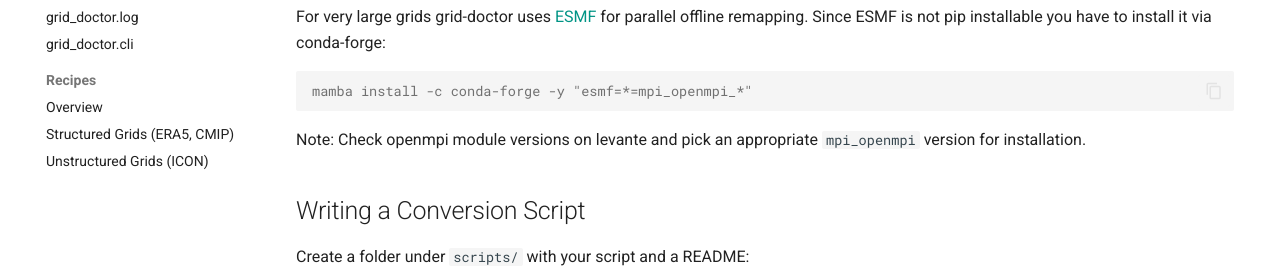
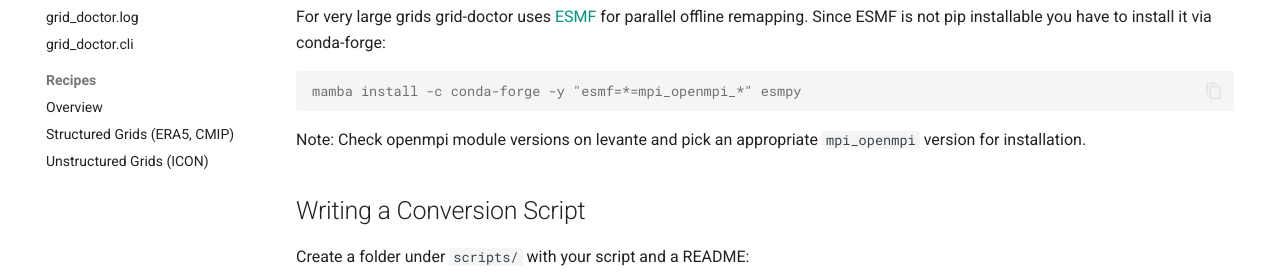
Before and after one commit to freva-org/grid-doctor, an MkDocs documentation site: the page built from docs/getting-started.md, in a window 1280 px wide and 900 px high. Shown: the part 399-677 px from the top of the window. Built offline with MkDocs 1.6.1 and Material for MkDocs 9.7.7, drawn with Linux system fonts in a browser that asks for light colours; comment, search, counter and statistics services are not loaded.

Commit message:
Update docs.

````diff
--- a/docs/getting-started.md
+++ b/docs/getting-started.md
@@ -15,7 +15,7 @@ remapping. Since ESMF is not pip installable you have to install it via
 conda-forge:
 
 ```console
-mamba install -c conda-forge -y "esmf=*=mpi_openmpi_*"
+mamba install -c conda-forge -y "esmf=*=mpi_openmpi_*" esmpy
 ```
 
 Note: Check openmpi module versions on levante and pick an appropriate
--- a/pyproject.toml
+++ b/pyproject.toml
@@ -38,7 +38,6 @@ classifiers = [
 requires-python = ">=3.10"
 dependencies = [
     "numpy",
-    "esmpy",
     "xarray",
     "requests",
     "healpix-geo",
````
Also changed, not shown: README.md (+1 -1 lines), docs/recipes/structured.md (+1 -1 lines), 2 other files.
